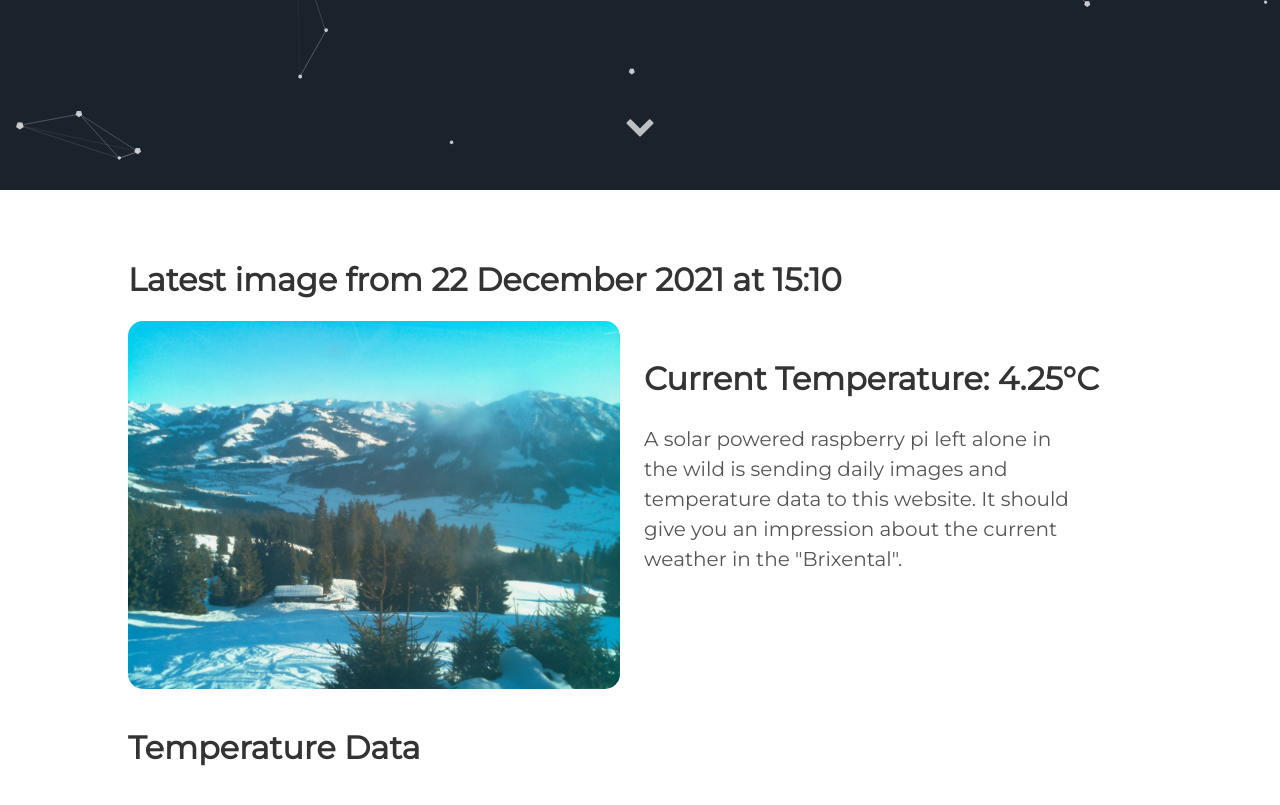
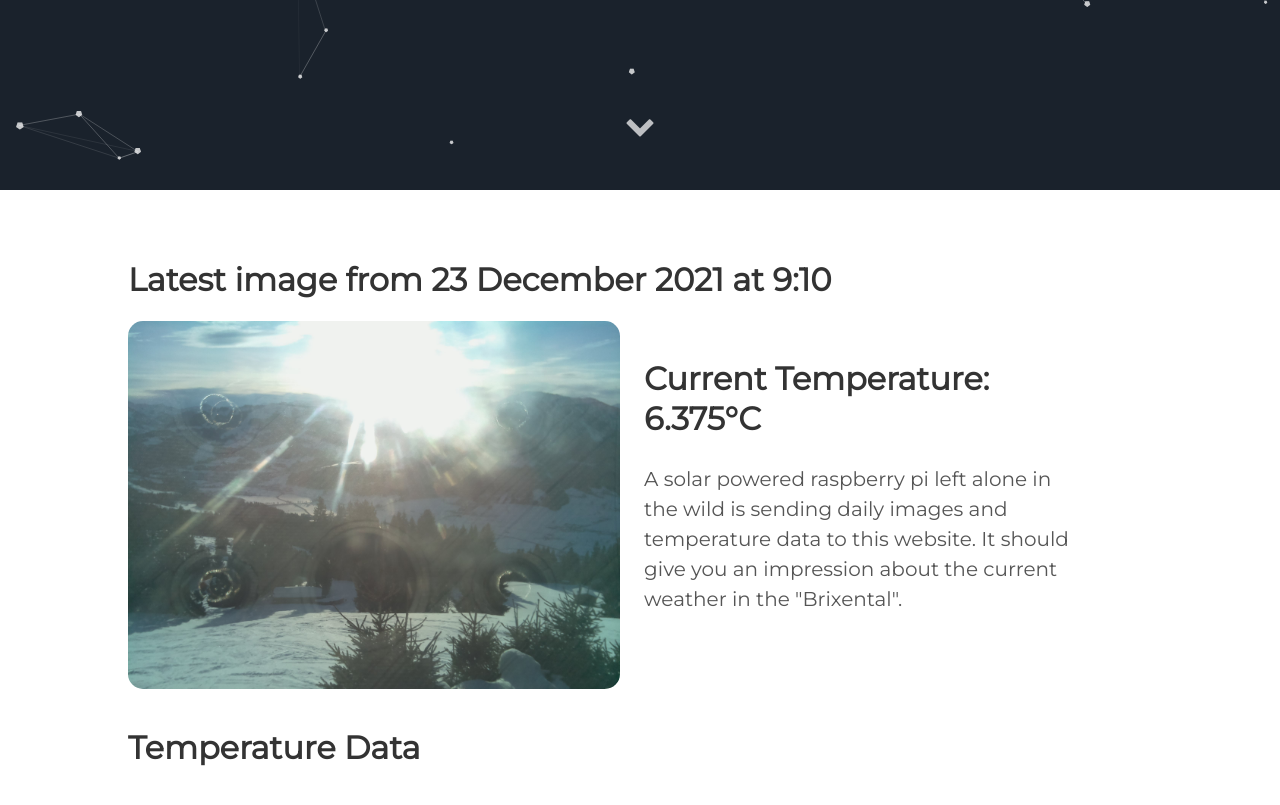
Before and after one commit to vektorious/vektorious.github.io, a Jekyll site: the page built from resources/huette.md, in a window 1280 px wide and 900 px high, scrolled down 710 px. Shown: the top 805 px of the window. Built offline with Jekyll 4.4.1, drawn with Linux system fonts in a browser that asks for light colours.

Commit message:
I'm a bot beep boop

```diff
--- a/resources/huette.md
+++ b/resources/huette.md
@@ -6,13 +6,13 @@ image: '/assets/img/'
 description: 'Live image from the Austrian alps'
 twitter_text: ' '
 ---
-## Latest image from 22 December 2021 at 15:10
+## Latest image from 23 December 2021 at  9:10
 <div class="huette">
   <div class="huette-image">
     <img src="{{ "/assets/img/huette.jpg" | prepend: site.baseurl }}">
   </div>
   <div class="huette-text">
-        <h2>Current Temperature: 4.25°C</h2>
+        <h2>Current Temperature: 6.375°C</h2>
         <p>A solar powered raspberry pi left alone in the wild is sending daily images and temperature data to this website. It should give you an impression about the current weather in the "Brixental".</p>
 
   </div>
```
Also changed, not shown: rpi-script/2021-12-23_090925.txt (renamed from rpi-script/2021-12-22_150926.txt, +6 -5 lines), rpi-script/huette.md (+2 -2 lines), assets/img/huette.jpg, assets/img/temp_plot.png, rpi-script/temp_plot.png, 1 other file.
